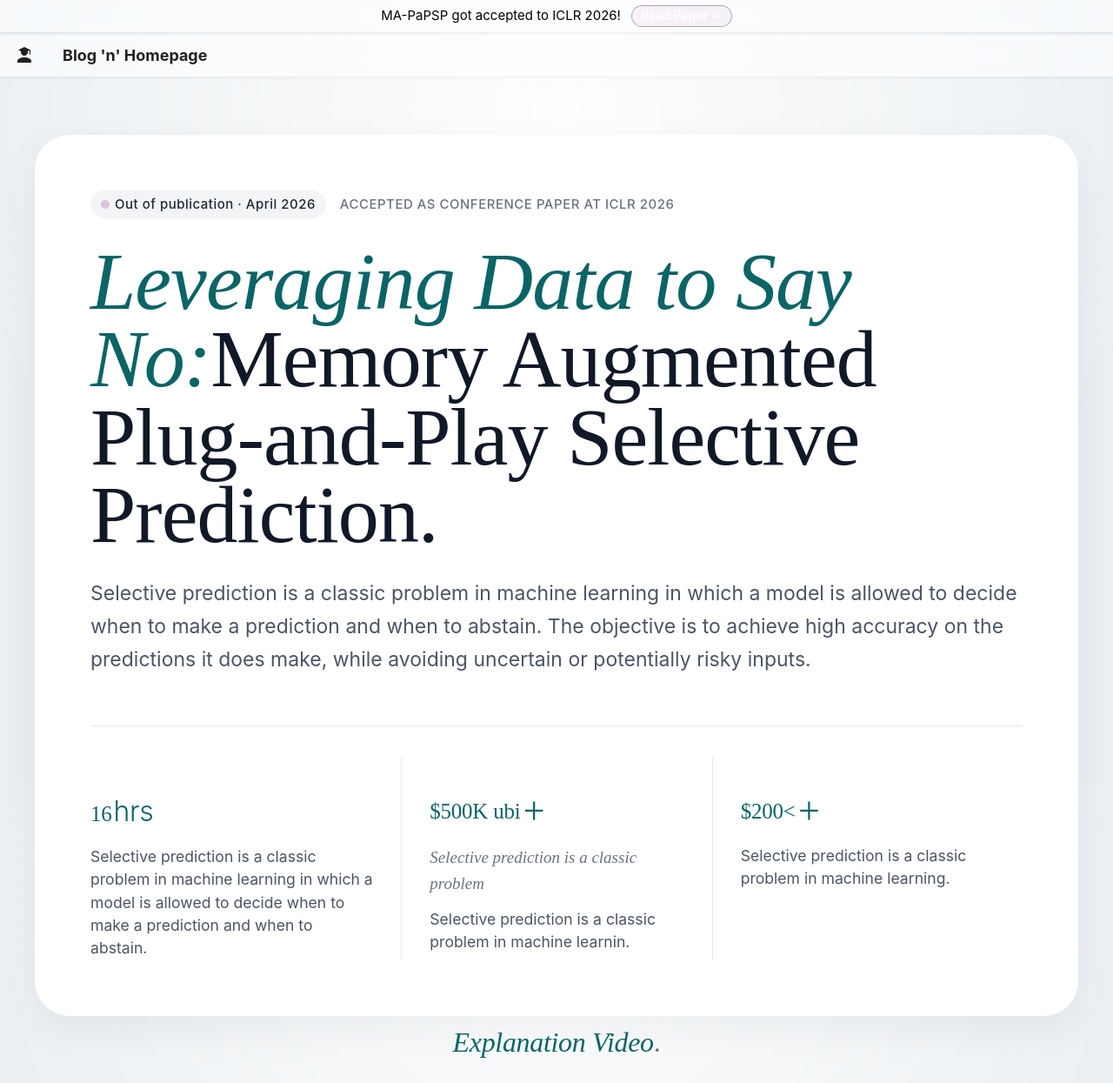
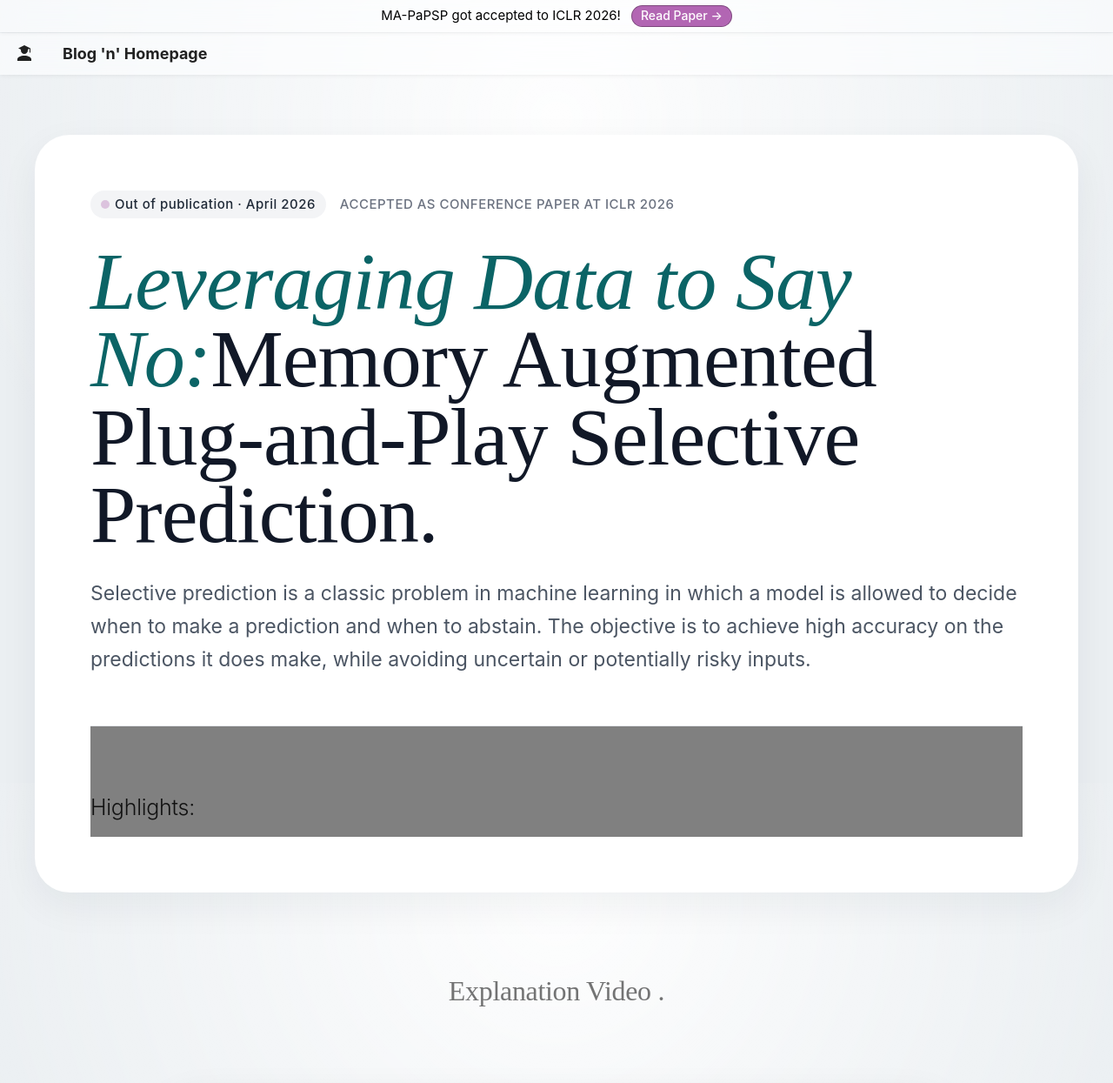
Before and after one commit to kingston-aditya/kingston-aditya.github.io, an MkDocs documentation site: the page built from docs/2026-02-05-retrieval.md, in a window 1280 px wide and 1400 px high, cut to the strip 0-1245 px from the top of the window. Shown: the whole strip at 87% size. Built offline with MkDocs 1.6.1 and Material for MkDocs 9.7.7, drawn with Linux system fonts in a browser that asks for light colours; some web fonts are replaced.

Commit message:
making final changes 4

```diff
--- a/docs/2026-02-05-retrieval.md
+++ b/docs/2026-02-05-retrieval.md
@@ -20,9 +20,9 @@ hide:
     <span class="funding-badge">ACCEPTED AS CONFERENCE PAPER AT ICLR 2026</span>
   </div>
 
-  <h1 class="hero-title">
+  <h2 class="hero-title">
     <span class="italic-accent">Leveraging Data to Say No:</span>Memory Augmented Plug-and-Play Selective Prediction.
-  </h1>
+  </h2>
 
   <p class="hero-description">
     Selective prediction is a classic problem in machine learning in which a model is allowed to decide when to make a prediction and when to abstain. The objective is to achieve high accuracy on the predictions it does make, while avoiding uncertain or potentially risky inputs.
@@ -30,35 +30,23 @@ hide:
 
   <div class="hero-metrics-grid">
 
-  <div class="metric-column">
-    <h2 class="metric-number">16<span class="metric-unit">hrs</span></h2>
-    <p class="metric-text">Selective prediction is a classic problem in machine learning in which a model is allowed to decide when to make a prediction and when to abstain.</p>
-  </div>
+  <h2>Highlights:</h2>
 
-  <div class="metric-column">
-    <h2 class="metric-number">$500K ubi<sub>+</sub></h2>
-    <p class="metric-subtext">Selective prediction is a classic problem</p>
-    <p class="metric-text">Selective prediction is a classic problem in machine learnin.</p>
-  </div>
-
-  <div class="metric-column">
-    <h2 class="metric-number">$200<<sub>+</sub></h2>
-    <p class="metric-text">Selective prediction is a classic problem in machine learning.</p>
-  </div>
 
   </div>
 
   </div>
 </div>
 
+<br>
+<br>
+
 <section class="video-showcase-section">
-
   <div class="video-section-header">
     <h1 class="video-section-title">
-      <span class="italic-accent">Explanation Video</span>.
+      <span> Explanation Video </span>.
     </h1>
   </div>
-
   <div class="video-player-container">
     <iframe
       src="https://www.youtube.com/embed/dQw4w9WgXcQ"
@@ -72,9 +60,7 @@ hide:
 
 <section class="testimonial-section">
 
-  <h1 class="testimonial-section-title">
-    <span class="italic-accent">Motivation for Research.</span>
-  </h1>
+  <h1> Motivation for Research. </h1>
 
   <div class="testimonial-squircle-card">
 
@@ -102,9 +88,7 @@ hide:
 
 <section class="reading-grid-section">
 
-  <h1 class="testimonial-section-title">
-    <span class="italic-accent">Keep Reading.</span>
-  </h1>
+  <h1> Keep Reading. </h1>
 
   <div class="articles-flex-row">
 
--- a/docs/stylesheets/extra.css
+++ b/docs/stylesheets/extra.css
@@ -63,19 +63,20 @@
   padding: 3px 10px !important;
   border: 1px solid rgba(0, 0, 0, 0.3) !important;
   border-radius: 50px !important;
-  background-color: rgba(128, 0, 128, 0.05) !important;
+  background-color: rgba(128, 0, 128, 0.6) !important;
   transition: all 0.2s ease-in-out;
 }
 
 .custom-top-banner .banner-btn:hover {
   background-color: rgba(255, 255, 255, 0.2) !important;
   border-color: rgba(255, 255, 255, 0.6) !important;
+  color: #000000 !important;
 }
 
 
 .md-header {
   position: fixed; /* or position: sticky; */
-  top: 40px !important;
+  top: 38px !important;
   width: 100%;
   z-index: 100; /* Makes sure it stays on top of page content */
 
@@ -1054,6 +1055,7 @@
   border-top: 1px solid #e5e7eb; /* Subtle gray baseline split right above metrics */
   padding-top: 36px;
   margin-top: auto; /* Securely pins grid to the bottom bounds of the card container */
+  background-color: #808080;
 }
 
 .metric-column {
```
